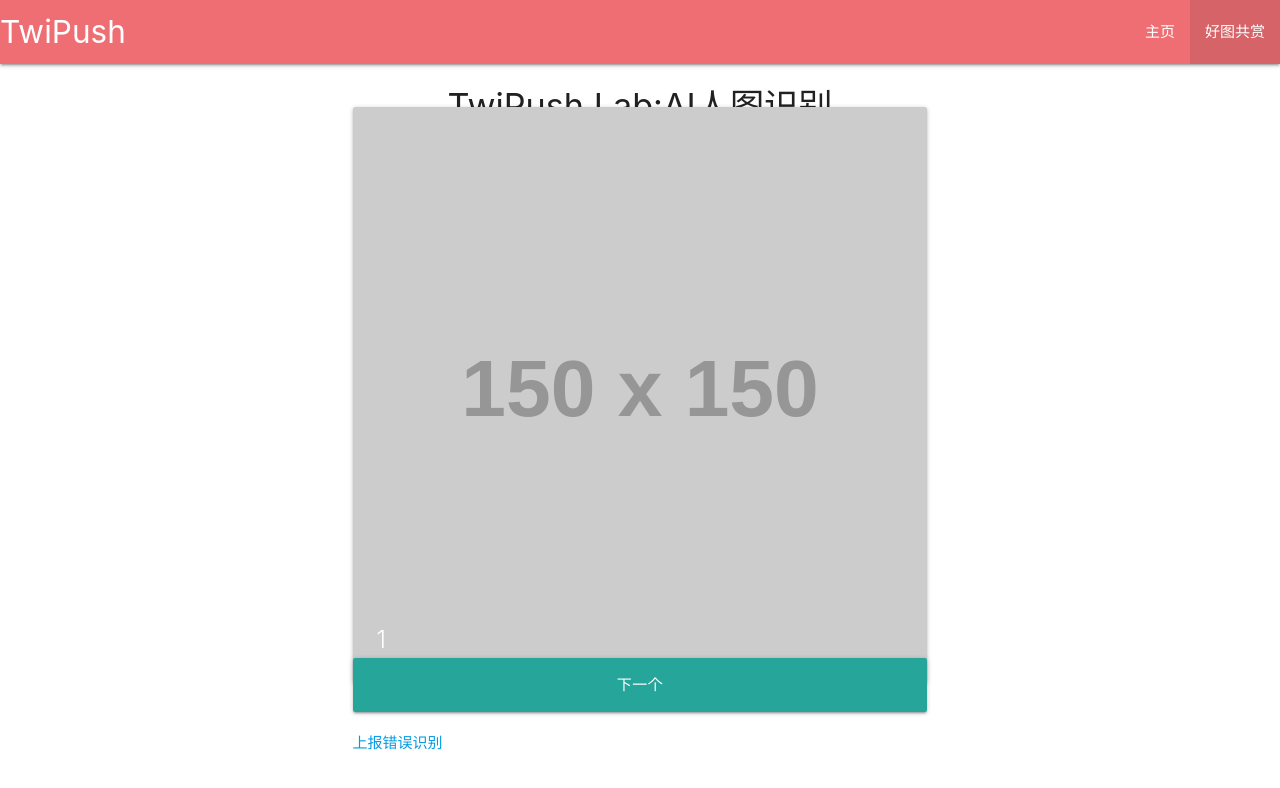
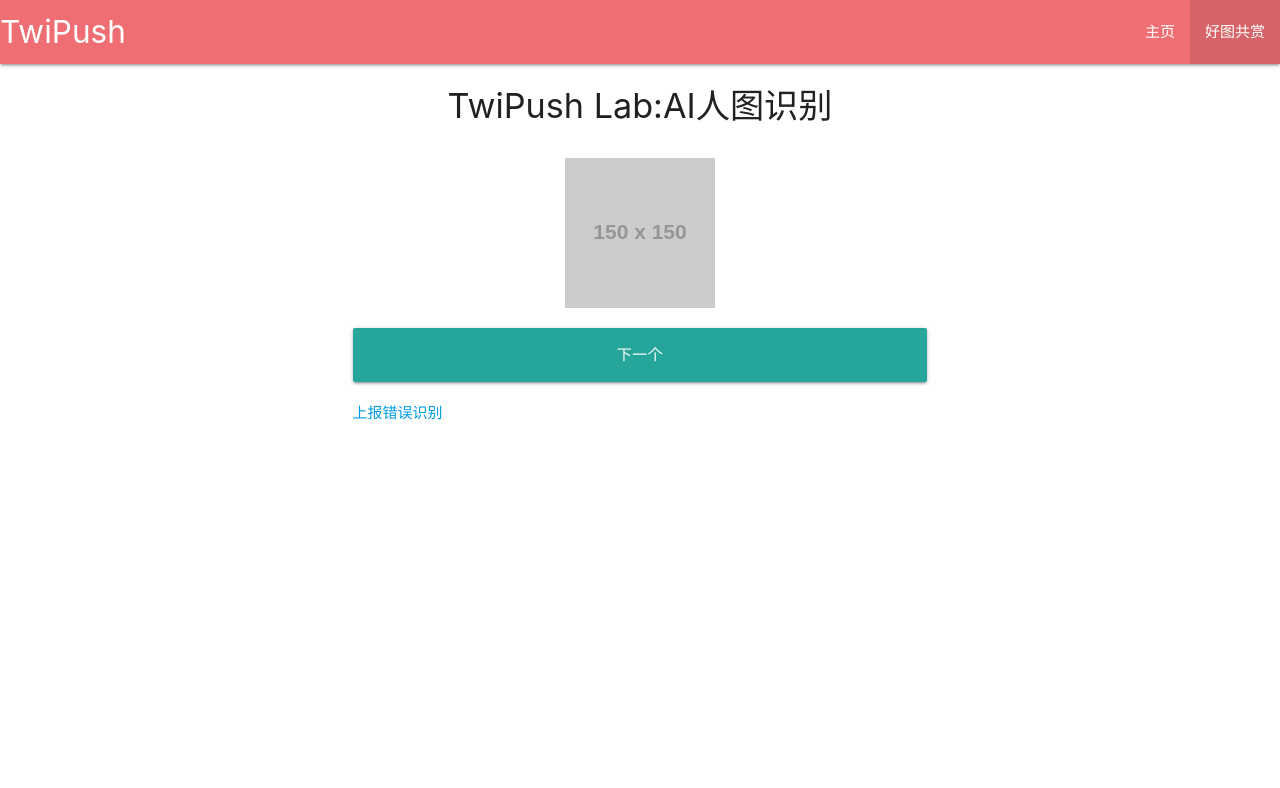
Before and after one commit to ssysm/twipush, a website: page public/highlight.html in a window 1280 px wide. Drawn offline with nearby package versions, Linux system fonts and the light colour scheme; no server answers; placeholder pictures from the web are drawn by us.

Commit message:
fix highlight image size

```diff
--- a/public/highlight.html
+++ b/public/highlight.html
@@ -22,6 +22,14 @@
             display: flex;
             align-items: center;
         }
+        .highlight-image{
+            margin-bottom: 20px;
+        }
+        .highlight-image img{
+            max-height: 500px;
+            width: auto;
+            margin: auto;
+        }
     </style>
 </head>
 
@@ -41,7 +49,7 @@
             <h4>TwiPush Lab:AI人图识别</h4>
         </div>
 
-        <div class="row" id="image-section">
+        <!-- <div class="row" id="image-section">
             <div class="col s12 m8 offset-m2">
                 <div class="card">
                     <div class="card-image">
@@ -50,7 +58,11 @@
                     </div>
                 </div>
             </div>
+        </div> -->
+        <div class="highlight-image">
+            <img class="responsive-img materialboxed" src="https://via.placeholder.com/150" id="target-image">
         </div>
+
 
         <div class="row">
             <div class="col s12 m8 offset-m2">
```
